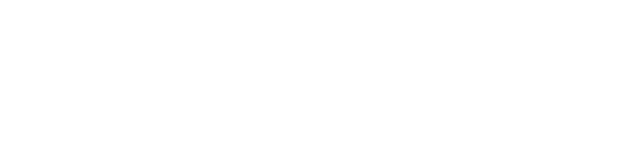
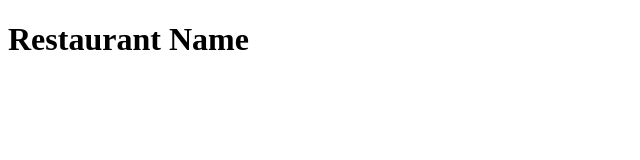
Before and after one commit to oscarbutler/restaurant-booking, a plain HTML site: page index.html in a window 1280 px wide. Shown: the whole page, without its empty margins (0-640 px from the left). Drawn offline with Linux system fonts and the light colour scheme.

Commit message:
Add title of the webpage

```diff
--- a/index.html
+++ b/index.html
@@ -7,6 +7,8 @@
     <title>Document</title>
 </head>
 <body>
-
+    <header>
+        <h1 class="name">Restaurant Name</h1>
+    </header>
 </body>
 </html>
```
